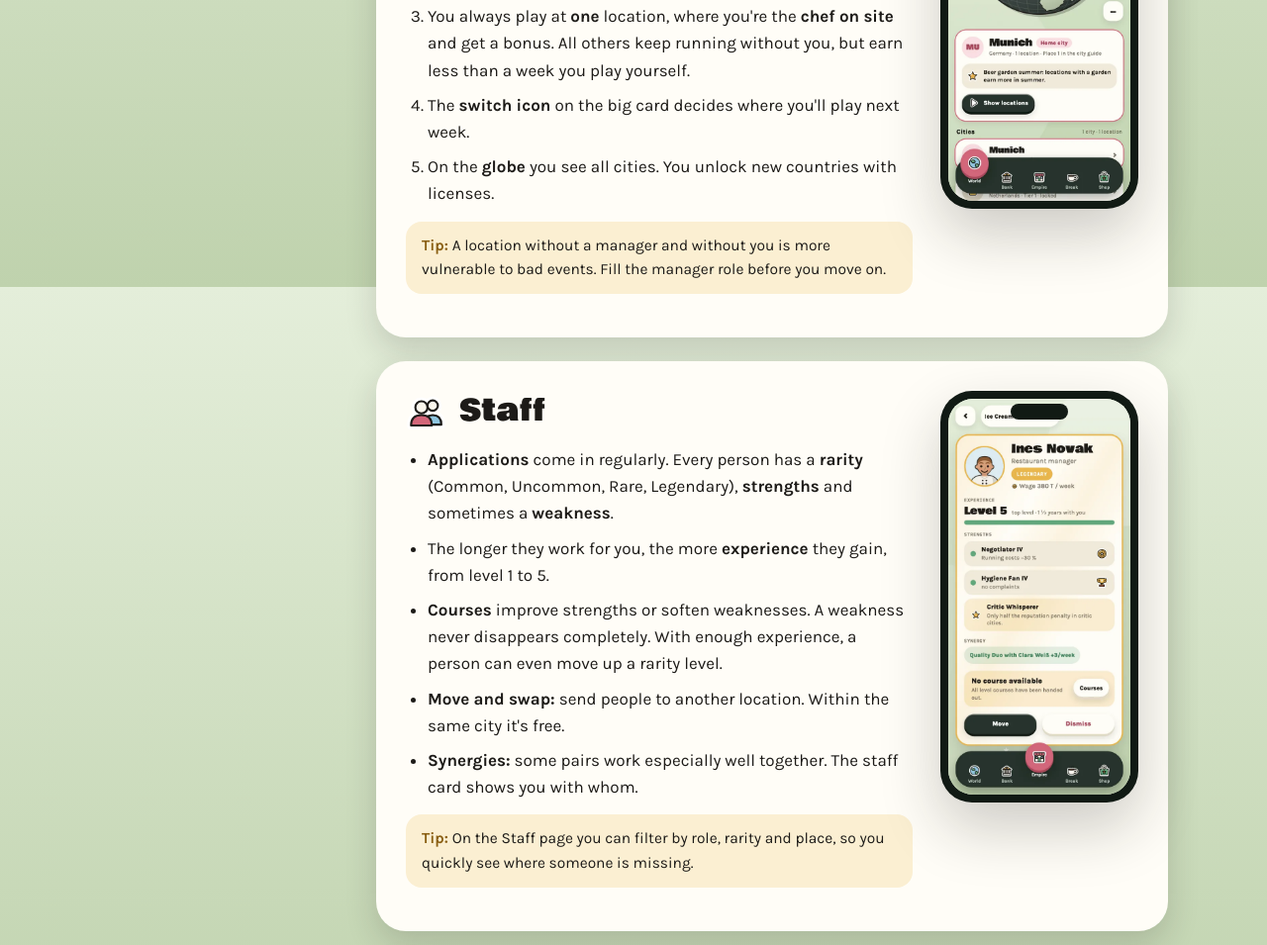
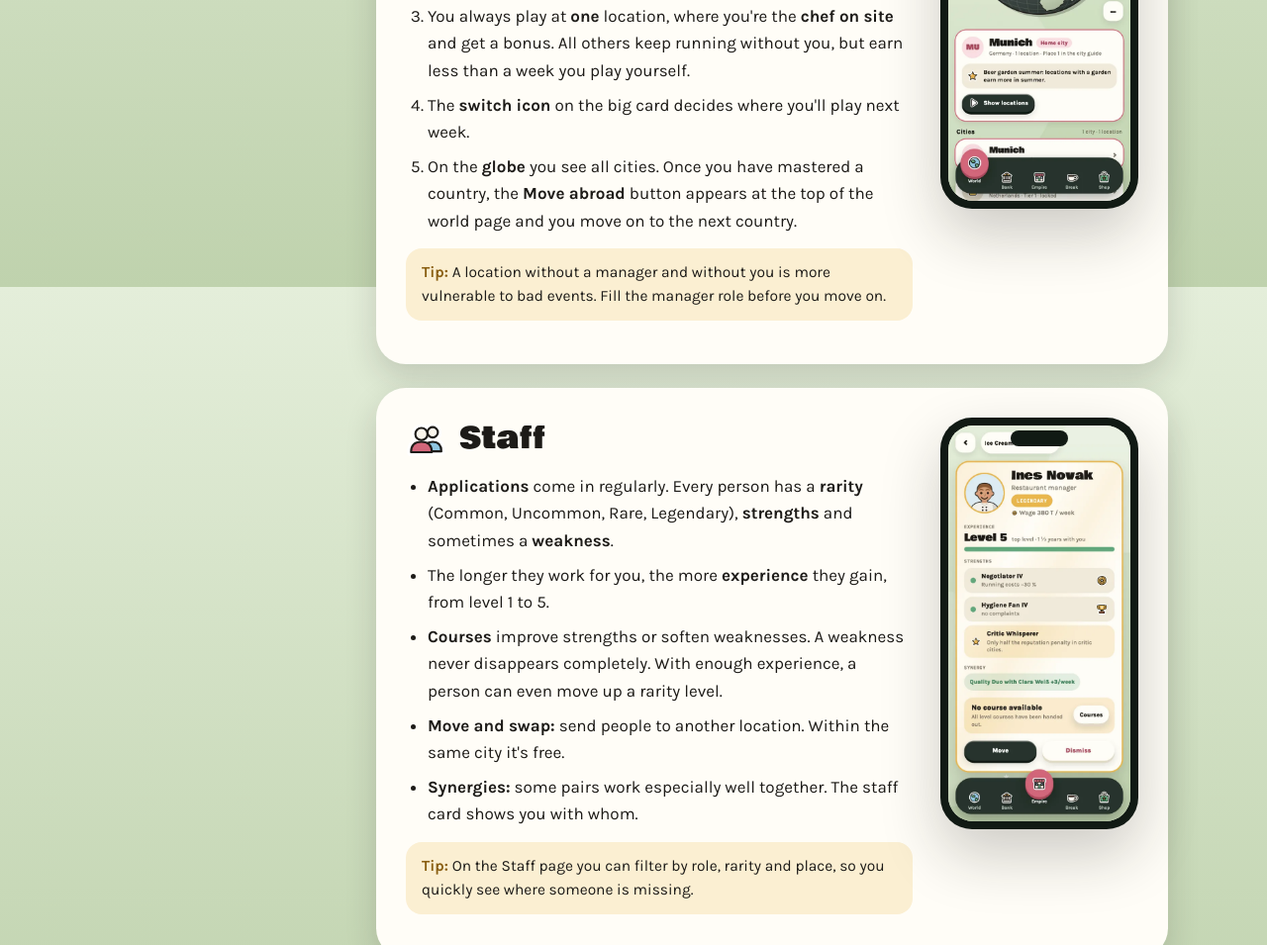
Before and after one commit to Seliminici/worth-a-star-info, a plain HTML site: page anleitung-en.html in a window 1280 px wide. Shown: the part 2110-3065 px from the top of the page at 99% size. Drawn offline with Linux system fonts and the light colour scheme.

Commit message:
Anleitung: Auswandern statt Lizenzen

```diff
--- a/anleitung-en.html
+++ b/anleitung-en.html
@@ -91,7 +91,7 @@
             <li>Every <b>spot</b> has its quirks: the train station brings lots of walk-ins, the waterfront is a dream in summer and almost empty in winter, and guests spend more at a prime address.</li>
             <li>You always play at <b>one</b> location, where you're the <b>chef on site</b> and get a bonus. All others keep running without you, but earn less than a week you play yourself.</li>
             <li>The <b>switch icon</b> on the big card decides where you'll play next week.</li>
-            <li>On the <b>globe</b> you see all cities. You unlock new countries with licenses.</li>
+            <li>On the <b>globe</b> you see all cities. Once you have mastered a country, the <b>Move abroad</b> button appears at the top of the world page and you move on to the next country.</li>
           </ol>
           <p class="tipp"><b>Tip:</b> A location without a manager and without you is more vulnerable to bad events. Fill the manager role before you move on.</p>
         </div>
```
Also changed, not shown: anleitung.html (+1 -1 lines).
